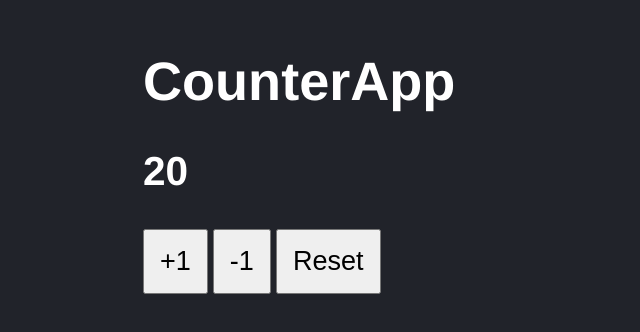
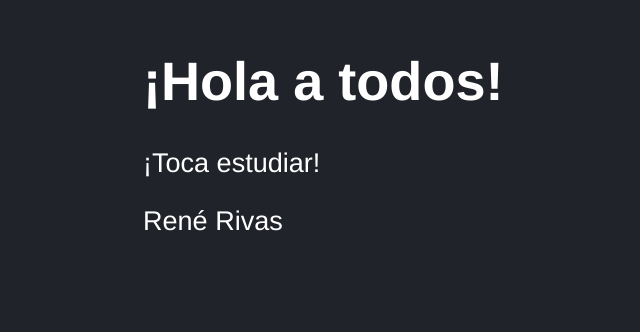
Before and after one commit to reinaldorrivas/react-cero-experto-pruebas-intro, a React (Vite) app: page / in a window 1280 px wide. Shown: the part 134-466 px from the top of the page, without its empty margins (5-645 px from the left). Built offline with nearby package versions, Linux system fonts and the light colour scheme.

Commit message:
fh-react-jest-intro: Added some files to continue the course

```diff
--- a/src/FirstApp.jsx
+++ b/src/FirstApp.jsx
@@ -3,8 +3,7 @@ import PropTypes from "prop-types";
 export const FirstApp = ({ title, subTitle, name }) => {
   return (
     <>
-      <h1 data-testid="test-title"> {title} </h1>
-      <p>{subTitle}</p>
+      <h1 data-testid="test-title">{title}</h1>
       <p>{subTitle}</p>
       <p>{name}</p>
     </>
@@ -17,6 +16,7 @@ FirstApp.propTypes = {
 };
 
 FirstApp.defaultProps = {
+  title: "No hay título.",
+  subTitle: "No hay subtítulo.",
   name: "Fernando Herrera",
-  subTitle: "No hay subtítulo",
 };
--- a/src/main.jsx
+++ b/src/main.jsx
@@ -1,11 +1,15 @@
 import React from "react";
 import ReactDOM from "react-dom/client";
-import { CounterApp } from "./CounterApp";
+import { FirstApp } from "./FirstApp";
 
 import "./styles.css";
 
 ReactDOM.createRoot(document.getElementById("root")).render(
   <React.StrictMode>
-    <CounterApp value={20} />
+    <FirstApp
+      title="¡Hola a todos!"
+      subTitle="¡Toca estudiar!"
+      name="René Rivas"
+    />
   </React.StrictMode>
 );
```
